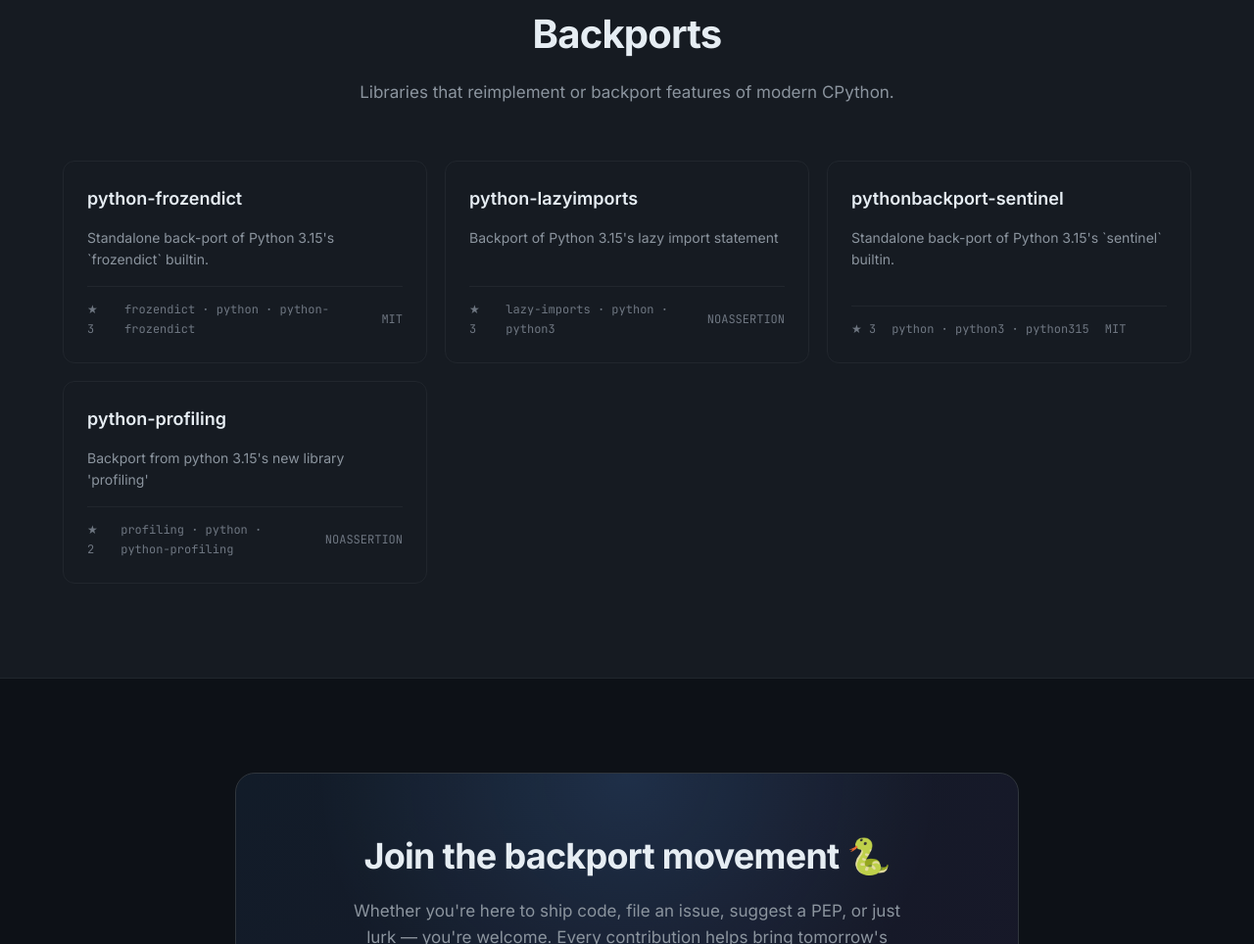
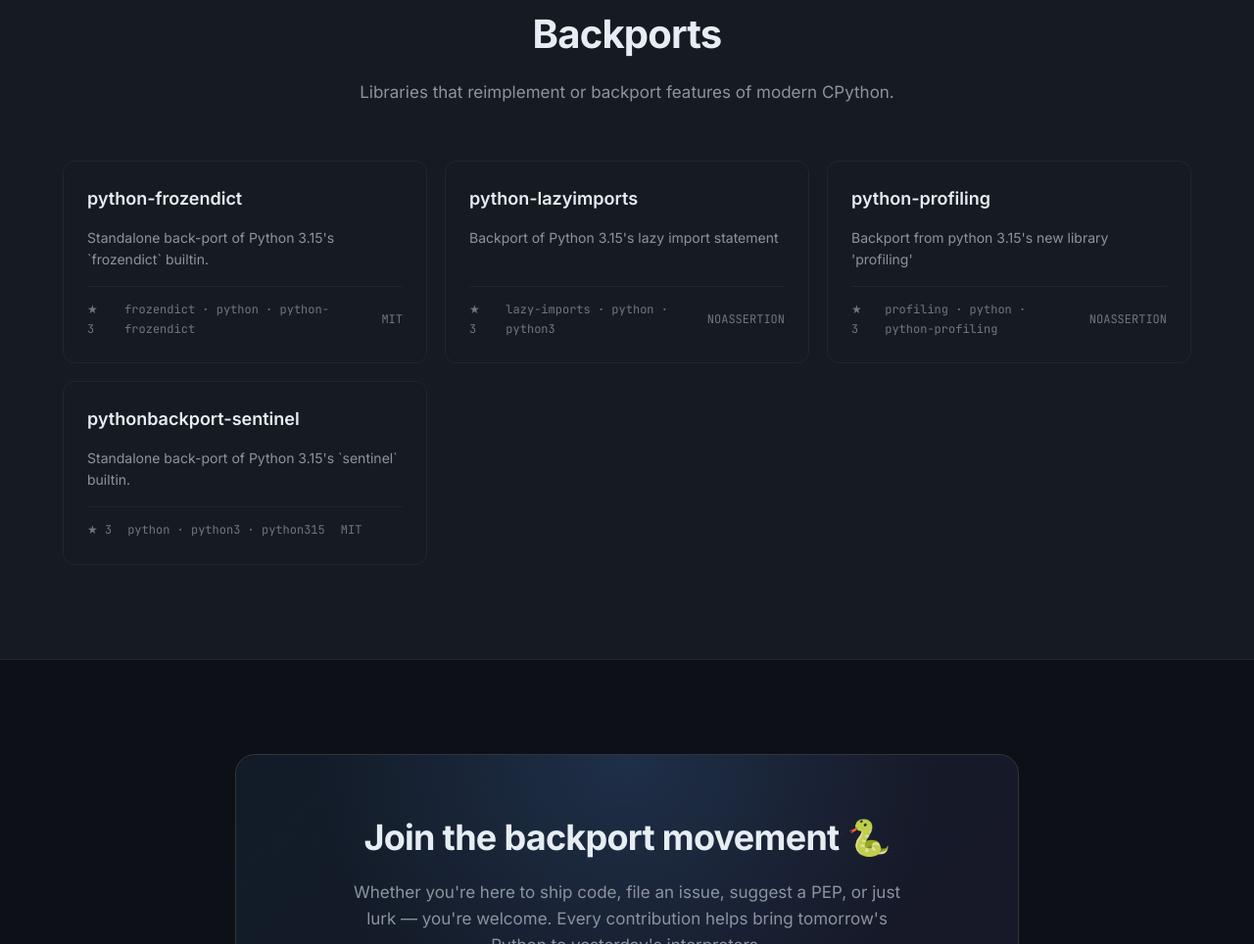
Before and after one commit to pythonbackport/website, a plain HTML site: page index.html in a window 1280 px wide. Shown: the part 2069-3033 px from the top of the page at 98% size. Drawn offline with Linux system fonts and the light colour scheme.

Commit message:
chore: refresh index.html from GitHub API

```diff
--- a/index.html
+++ b/index.html
@@ -582,8 +582,8 @@
         <div class="projects-grid">
 <a href="https://github.com/pythonbackport/python-frozendict" target="_blank" rel="noopener" class="project-card reveal"><div class="project-head"><div class="project-title"><span>python-frozendict</span></div></div><div class="project-desc">Standalone back-port of Python 3.15's `frozendict` builtin.</div><div class="project-meta"><span>★ 3</span><span>frozendict · python · python-frozendict</span><span>MIT</span></div></a>
 <a href="https://github.com/pythonbackport/python-lazyimports" target="_blank" rel="noopener" class="project-card reveal"><div class="project-head"><div class="project-title"><span>python-lazyimports</span></div></div><div class="project-desc">Backport of Python 3.15's lazy import statement</div><div class="project-meta"><span>★ 3</span><span>lazy-imports · python · python3</span><span>NOASSERTION</span></div></a>
+<a href="https://github.com/pythonbackport/python-profiling" target="_blank" rel="noopener" class="project-card reveal"><div class="project-head"><div class="project-title"><span>python-profiling</span></div></div><div class="project-desc">Backport from python 3.15's new library 'profiling'</div><div class="project-meta"><span>★ 3</span><span>profiling · python · python-profiling</span><span>NOASSERTION</span></div></a>
 <a href="https://github.com/pythonbackport/pythonbackport-sentinel" target="_blank" rel="noopener" class="project-card reveal"><div class="project-head"><div class="project-title"><span>pythonbackport-sentinel</span></div></div><div class="project-desc">Standalone back-port of Python 3.15's `sentinel` builtin.</div><div class="project-meta"><span>★ 3</span><span>python · python3 · python315</span><span>MIT</span></div></a>
-<a href="https://github.com/pythonbackport/python-profiling" target="_blank" rel="noopener" class="project-card reveal"><div class="project-head"><div class="project-title"><span>python-profiling</span></div></div><div class="project-desc">Backport from python 3.15's new library 'profiling'</div><div class="project-meta"><span>★ 2</span><span>profiling · python · python-profiling</span><span>NOASSERTION</span></div></a>
         </div>
     </div>
 </section>
```
